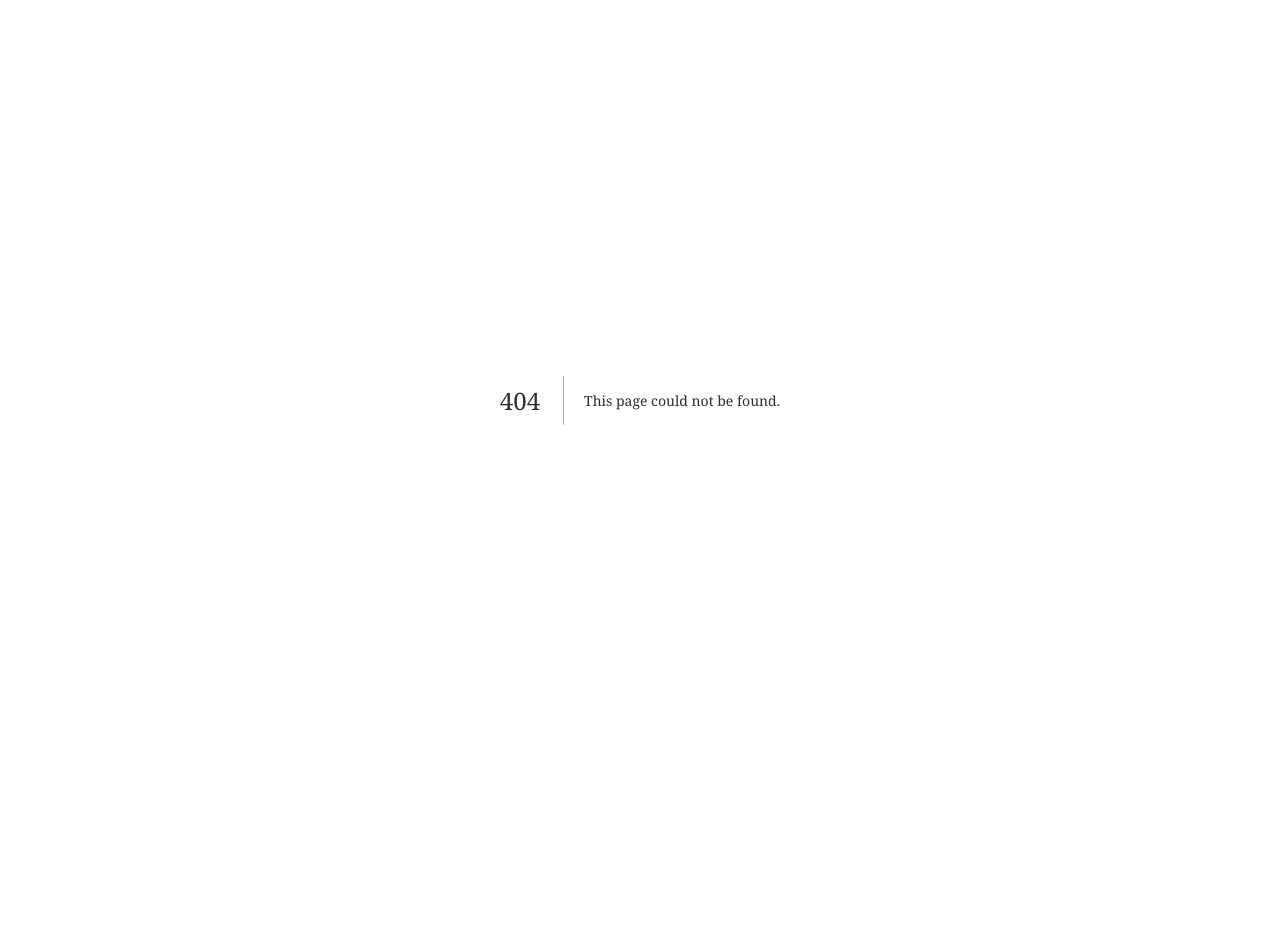
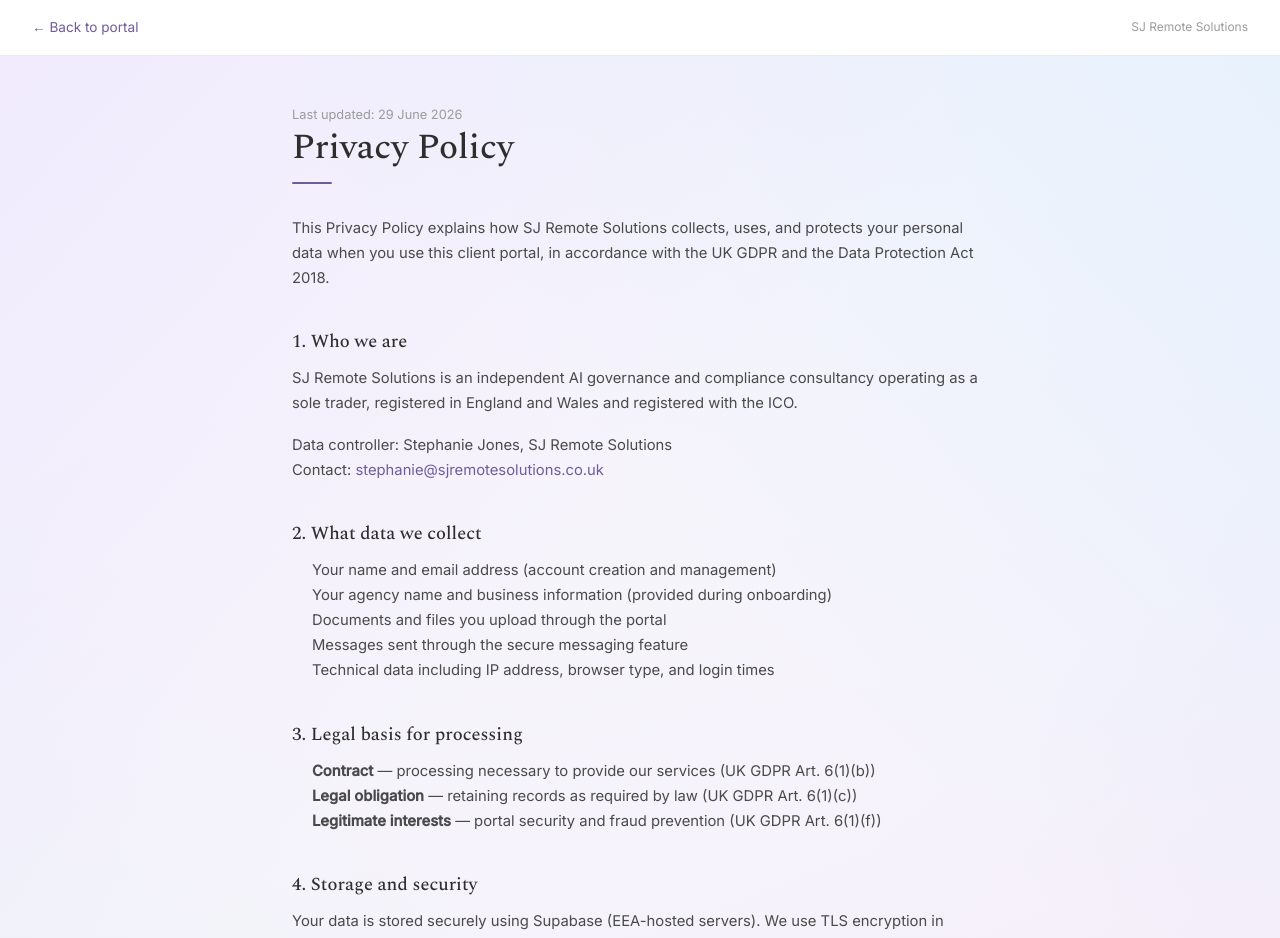
Before and after one commit to sjsl12345/sj-compliance-app, a Next.js app: page /privacy in a window 1280 px wide. Before the commit this address had no page. Shown: the top 938 px of the page. Before the commit the page ends 800 px from the top, so only its background shows below. Built offline with nearby package versions, Linux system fonts and the light colour scheme.

Commit message:
Create privacy.js

```diff
--- /dev/null
+++ b/pages/privacy.js
@@ -0,0 +1,64 @@
+import Head from 'next/head'
+import Link from 'next/link'
+const S = {
+  page:{minHeight:'100vh',background:'linear-gradient(135deg,rgba(230,220,255,.45) 0%,rgba(255,255,255,0) 40%),linear-gradient(225deg,rgba(200,235,255,.35) 0%,rgba(255,255,255,0) 40%),linear-gradient(315deg,rgba(255,210,240,.30) 0%,rgba(255,255,255,0) 40%),linear-gradient(45deg,rgba(210,245,240,.25) 0%,rgba(255,255,255,0) 40%),linear-gradient(160deg,#F8F6FC,#F3F0FA)',fontFamily:"'Inter','Segoe UI',sans-serif",color:'#2E2E2E',lineHeight:1.7},
+  nav:{background:'white',borderBottom:'1px solid #EBEBEB',padding:'1rem 2rem',display:'flex',alignItems:'center',justifyContent:'space-between'},
+  inner:{maxWidth:760,margin:'0 auto',padding:'3rem 2rem 5rem'},
+  h1:{fontFamily:"'Spectral',serif",fontSize:'clamp(1.6rem,3vw,2.2rem)',fontWeight:500,marginBottom:'0.5rem'},
+  h2:{fontFamily:"'Spectral',serif",fontSize:'1.15rem',fontWeight:500,marginTop:'2.5rem',marginBottom:'0.75rem'},
+  p:{fontSize:'0.925rem',color:'#4A4A4A',marginBottom:'1rem'},
+  rule:{width:'2.5rem',height:'2px',background:'#6F5C9C',borderRadius:2,margin:'0.75rem 0 2rem'},
+  meta:{fontSize:'0.8rem',color:'#9B9B9B',marginBottom:'0'},
+  ul:{fontSize:'0.925rem',color:'#4A4A4A',paddingLeft:'1.25rem',marginBottom:'1rem'},
+  a:{color:'#6F5C9C',textDecoration:'none'},
+  back:{fontSize:'0.85rem',color:'#6F5C9C',textDecoration:'none'},
+}
+export default function Privacy() {
+  return (
+    <>
+      <Head><title>Privacy Policy — SJ Remote Solutions</title>
+        <meta name="viewport" content="width=device-width,initial-scale=1"/>
+        <link href="https://fonts.googleapis.com/css2?family=Spectral:wght@400;500&family=Inter:wght@300;400;500&display=swap" rel="stylesheet"/>
+      </Head>
+      <div style={S.page}>
+        <nav style={S.nav}>
+          <Link href="/" style={S.back}>← Back to portal</Link>
+          <span style={{fontSize:'0.75rem',color:'#9B9B9B'}}>SJ Remote Solutions</span>
+        </nav>
+        <div style={S.inner}>
+          <p style={S.meta}>Last updated: 29 June 2026</p>
+          <h1 style={S.h1}>Privacy Policy</h1>
+          <div style={S.rule}/>
+          <p style={S.p}>This Privacy Policy explains how SJ Remote Solutions collects, uses, and protects your personal data when you use this client portal, in accordance with the UK GDPR and the Data Protection Act 2018.</p>
+          <h2 style={S.h2}>1. Who we are</h2>
+          <p style={S.p}>SJ Remote Solutions is an independent AI governance and compliance consultancy operating as a sole trader, registered in England and Wales and registered with the ICO.</p>
+          <p style={S.p}>Data controller: Stephanie Jones, SJ Remote Solutions<br/>Contact: <a href="mailto:stephanie@sjremotesolutions.co.uk" style={S.a}>stephanie@sjremotesolutions.co.uk</a></p>
+          <h2 style={S.h2}>2. What data we collect</h2>
+          <ul style={S.ul}>
+            <li>Your name and email address (account creation and management)</li>
+            <li>Your agency name and business information (provided during onboarding)</li>
+            <li>Documents and files you upload through the portal</li>
+            <li>Messages sent through the secure messaging feature</li>
+            <li>Technical data including IP address, browser type, and login times</li>
+          </ul>
+          <h2 style={S.h2}>3. Legal basis for processing</h2>
+          <ul style={S.ul}>
+            <li><strong>Contract</strong> — processing necessary to provide our services (UK GDPR Art. 6(1)(b))</li>
+            <li><strong>Legal obligation</strong> — retaining records as required by law (UK GDPR Art. 6(1)(c))</li>
+            <li><strong>Legitimate interests</strong> — portal security and fraud prevention (UK GDPR Art. 6(1)(f))</li>
+          </ul>
+          <h2 style={S.h2}>4. Storage and security</h2>
+          <p style={S.p}>Your data is stored securely using Supabase (EEA-hosted servers). We use TLS encryption in transit and encryption at rest. Access is restricted to you and SJ Remote Solutions.</p>
+          <h2 style={S.h2}>5. Retention</h2>
+          <p style={S.p}>We retain your data for as long as necessary to provide our services. Following the end of an engagement, records are retained for 6 years in accordance with standard professional practice, then securely deleted.</p>
+          <h2 style={S.h2}>6. Your rights</h2>
+          <p style={S.p}>Under UK GDPR you have the right to access, rectify, erase, restrict, or port your data, and to object to processing. To exercise any right, email <a href="mailto:stephanie@sjremotesolutions.co.uk" style={S.a}>stephanie@sjremotesolutions.co.uk</a>. You may also complain to the ICO at <a href="https://ico.org.uk" style={S.a}>ico.org.uk</a>.</p>
+          <h2 style={S.h2}>7. Third-party services</h2>
+          <p style={S.p}>We use Supabase (authentication and database), Vercel (hosting), and Stripe (payments) — each with adequate data protection safeguards.</p>
+          <h2 style={S.h2}>8. Contact</h2>
+          <p style={S.p}>Questions? Email <a href="mailto:stephanie@sjremotesolutions.co.uk" style={S.a}>stephanie@sjremotesolutions.co.uk</a></p>
+        </div>
+      </div>
+    </>
+  )
+}
```
